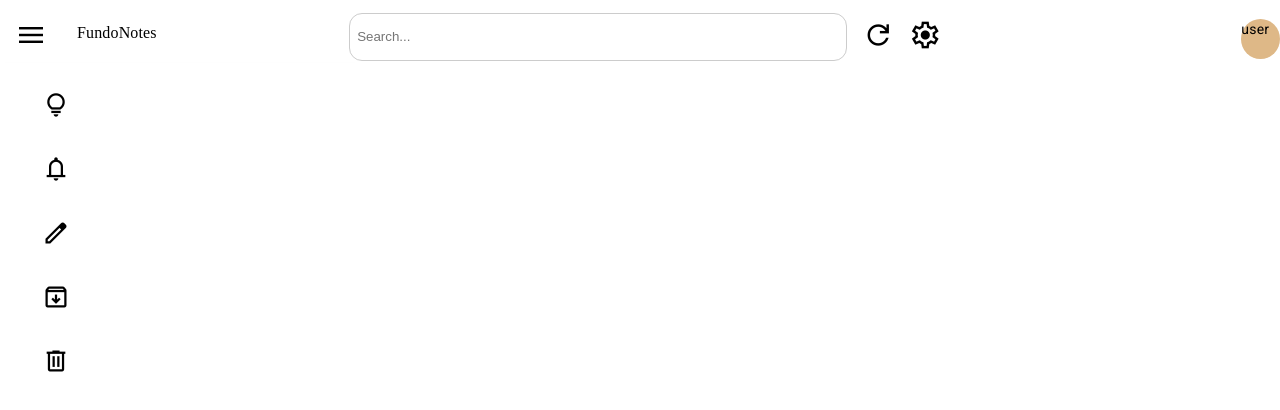
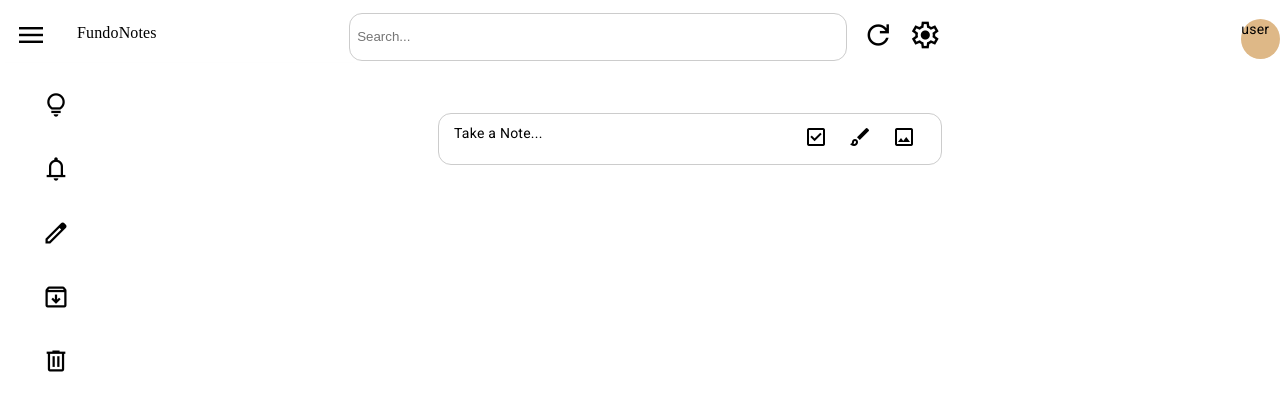
Before and after one commit to amritanand-py/FunDoNotesUI, an Angular app: page / in a window 1280 px wide. Shown: the top 410 px of the page. Built offline with nearby package versions, Linux system fonts and the light colour scheme.

Commit message:
Dynamic Text are for note addition

```diff
--- /dev/null
+++ b/src/app/Components/canvas/canvas.component.css
@@ -0,0 +1,47 @@
+.mainCanvas{
+    display: flex;
+    justify-content: center;
+    padding: 50px 0px;
+    box-sizing: border-box;
+}
+#defaultSearch{
+    width: 40%;
+    height: 50px;
+    border: 1px solid #ccc;
+    border-radius: 13px;
+    outline: none;
+    /* margin-left: 15vw; */
+    display: flex;
+    justify-content: space-between;
+    align-items: center;
+    padding: 0px 15px;
+}
+.material-symbols-outlined{
+    padding: 10px 10px;
+    /* font-size: 30px; */
+    height: 30px;
+    width: 30px;
+    display: inline;
+
+}
+.material-symbols-outlined:hover{
+    background-color: gray;
+    border-radius: 50%;
+
+}
+#takeNotes{
+    background-color: aqua;
+    display: flex;
+    flex-direction: column;
+
+
+}
+
+
+textarea {
+    width: 300px; /* Fixed width */
+    min-height: 50px; /* Minimum height */
+    resize: none; /* Disable resizing */
+    overflow-y: hidden; /* Hide vertical scrollbar */
+    border-style: none;
+  }
--- /dev/null
+++ b/src/app/Components/canvas/canvas.component.html
@@ -0,0 +1,28 @@
+<div class="mainCanvas" *ngIf="tappedOnSearch; then beforeclick else afterclicksearch"></div>
+  <ng-template #beforeclick>
+    <div class="mainCanvas">
+
+        <div
+        id="defaultSearch"
+        (click)="tappedOnSearch = !tappedOnSearch"
+      >
+        <p id="Textorientation">Take a Note...</p>
+        <div class="logos">
+          <div class="material-symbols-outlined" id="checkboxlogo">check_box</div>
+          <div class="material-symbols-outlined" id="brushlogo">brush</div>
+          <div class="material-symbols-outlined" id="gallerylogo">image</div>
+        </div>
+      </div>
+    </div>
+  </ng-template>
+
+
+  <ng-template #afterclicksearch>
+    <div id="renderedSearch" class="mainCanvas">
+        <div id="takeNotes">
+            <textarea [(ngModel)]="textareaContent" (input)="adjustTextareaHeight($event)" placeholder="Title" title="Title"></textarea>
+            <textarea [(ngModel)]="textareaContent" (input)="adjustTextareaHeight($event)" placeholder="Take a Note ..."></textarea>
+
+        </div>
+    </div>
+  </ng-template>
--- /dev/null
+++ b/src/app/Components/canvas/canvas.component.ts
@@ -0,0 +1,21 @@
+import { Component } from '@angular/core';
+
+@Component({
+  selector: 'app-canvas',
+  templateUrl: './canvas.component.html',
+  styleUrl: './canvas.component.css'
+})
+export class CanvasComponent {
+  tappedOnSearch:boolean=true;
+
+
+  textareaContent: string = '';
+
+  adjustTextareaHeight(event: any) {
+    const textarea = event.target;
+    textarea.style.height = 'auto';
+    textarea.style.height = textarea.scrollHeight + 'px';
+  }
+
+
+  }
--- a/src/app/Components/dashboard/dashboard.component.css
+++ b/src/app/Components/dashboard/dashboard.component.css
@@ -15,5 +15,7 @@
     width: 100%;
     background-color: white;
     color: black;
+    display: flex;
+    justify-content: center;
 
 }
--- a/src/app/Components/dashboard/dashboard.component.html
+++ b/src/app/Components/dashboard/dashboard.component.html
@@ -9,7 +9,8 @@
             <!-- sidebar container -->
         </div>
 
-        <div class="main"[style.margin-left.px]="isSidebarOpen?0:-250">
+        <div class="main" [style.margin-left.px]="isSidebarOpen?0:-250">
+            <app-canvas style="width: 100%;"></app-canvas>
 
 
         </div>
```
Also changed, not shown: src/app/app.module.ts (+6 -2 lines), 1 other file (tests, documents, lock files or other folders).
